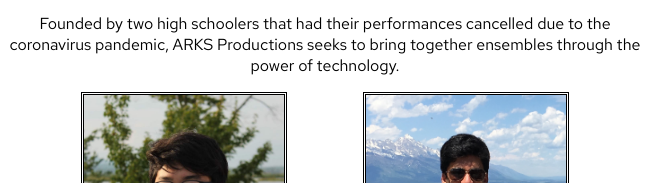
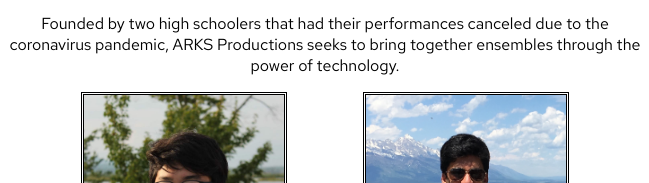
Before and after one commit to kyuhochoilee/arksproductions, a plain HTML site: page about.html in a window 1280 px wide. Shown: the part 358-541 px from the top of the page, 315-964 px from the left. Drawn offline with Linux system fonts and the light colour scheme.

Commit message:
fixed typo

```diff
--- a/about.html
+++ b/about.html
@@ -52,7 +52,7 @@
 
     <div class="bio">
         <h1 class="midheading" align="center">ARKS Productions is a production team based in Lexington, MA.</h2>
-            <p class="subtext">Founded by two high schoolers that had their performances cancelled due to the coronavirus pandemic, ARKS Productions seeks to bring together ensembles through the power of technology. </p>
+            <p class="subtext">Founded by two high schoolers that had their performances canceled due to the coronavirus pandemic, ARKS Productions seeks to bring together ensembles through the power of technology. </p>
             <div class="gallery">
                 <img src="img/kyuho.JPG" class="pics" alt="kyuho" height="200" width="200">
                 <img src="img/todd.jpeg" class="pics" alt="rod" height="200" width="200">
```
